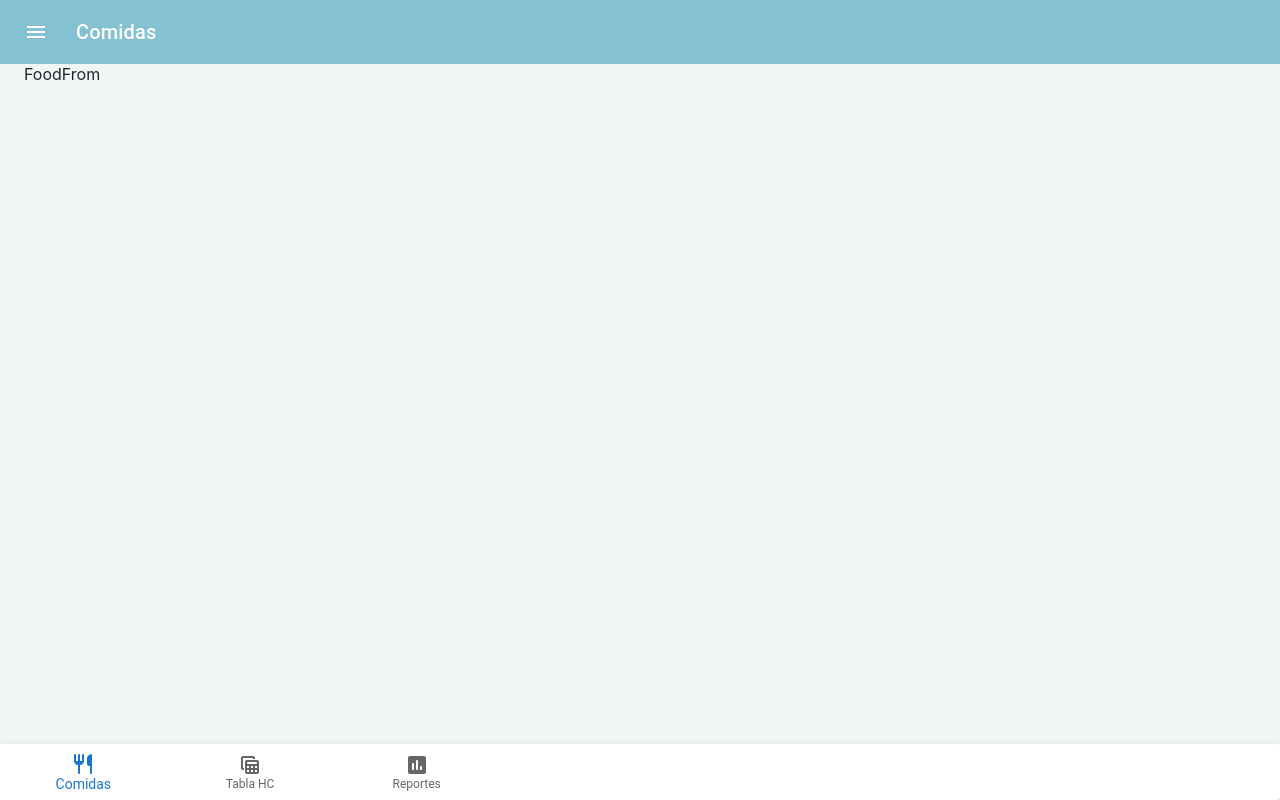
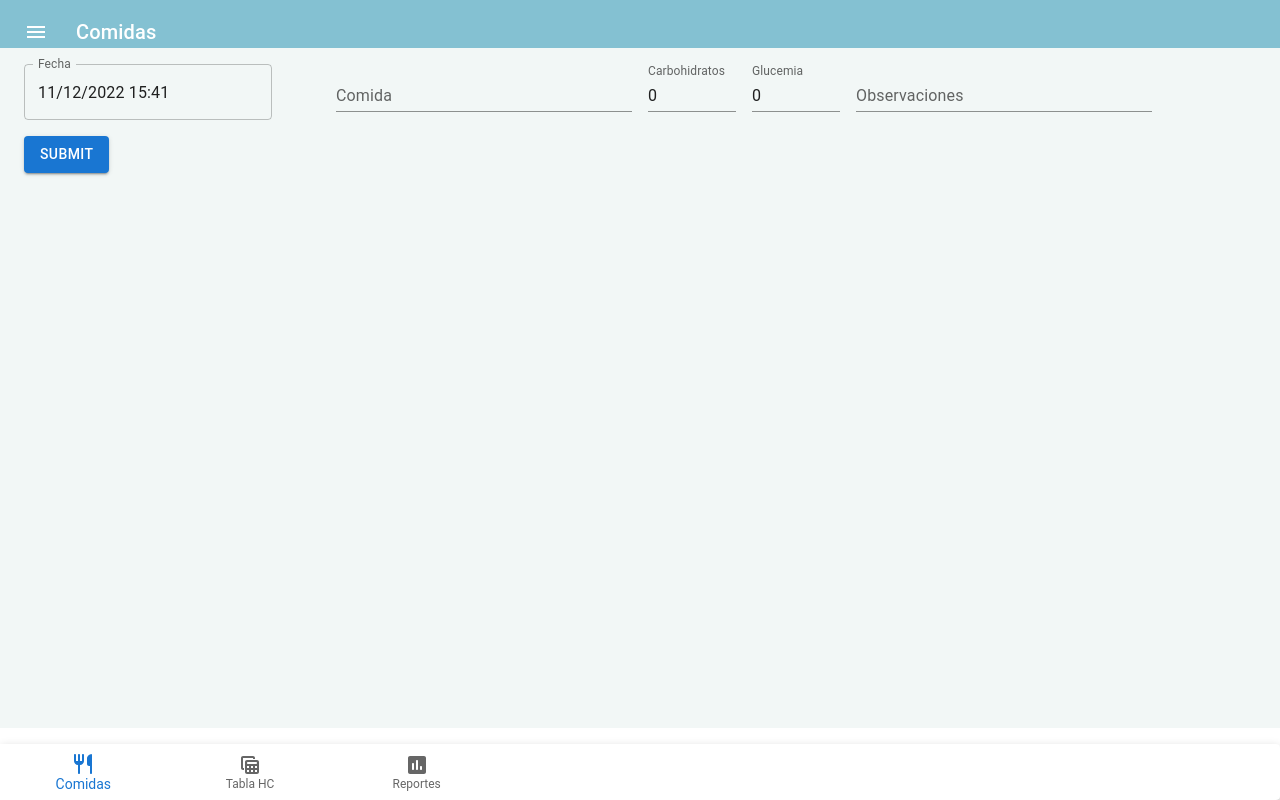
Before and after one commit to alecavallo/sharpey, a React (Create React App) app: page / in a window 1280 px wide. Built offline with nearby package versions, Linux system fonts and the light colour scheme.

Commit message:
feat: :sparkles: nueva pantalla de carga de comidas

```diff
--- a/package.json
+++ b/package.json
@@ -9,6 +9,7 @@
     "@mui/icons-material": "5.10.15",
     "@mui/lab": "5.0.0-alpha.109",
     "@mui/material": "5.10.15",
+    "@mui/x-date-pickers": "6.6.0",
     "@testing-library/jest-dom": "5.16.5",
     "@testing-library/react": "13.4.0",
     "@testing-library/user-event": "13.5.0",
--- a/src/App.tsx
+++ b/src/App.tsx
@@ -9,7 +9,7 @@ import Paper from "@mui/material/Paper";
 
 import { BrowserRouter as Router, Routes, Route } from "react-router-dom";
 
-import FoodForm from "./register/FoodFrom";
+import FoodRegistrationForm from "./register/FoodRegistrationForm";
 import CarbosTable from "./information/CarbosTable";
 import MealsReport from "./reports/MealsReport";
 import { dark, light } from "./colors";
@@ -51,7 +51,19 @@ function App() {
             }}
           >
             <Routes>
-              <Route path="/" element={<FoodForm />} />
+              <Route
+                path="/"
+                element={
+                  <FoodRegistrationForm
+                    date={""}
+                    time={""}
+                    food={""}
+                    carbohydrates={0}
+                    glucemia={0}
+                    observations={""}
+                  />
+                }
+              />
               <Route path="/carb-table" element={<CarbosTable />} />
               <Route path="/report" element={<MealsReport />} />
             </Routes>
--- a/src/register/FoodFrom.tsx
+++ b/src/register/FoodFrom.tsx
@@ -1,5 +1,73 @@
+import { Box, Button, Grid } from "@mui/material";
 import React from "react";
 
 export default function FoodFrom() {
-  return <div>FoodFrom</div>;
+  return (
+    <Box>
+      <h3>Registro de comidas</h3>
+      <form>
+        <Grid container spacing={2}>
+          <Grid item sm={1} xs={4}>
+            fecha
+          </Grid>
+          <Grid item sm={1} xs={4}>
+            hora
+          </Grid>
+          <Grid item sm={3} xs={12}>
+            comida
+          </Grid>
+          <Grid item sm={1} xs={4}>
+            glucemia
+          </Grid>
+          <Grid item sm={1}>
+            Carbohidratos
+          </Grid>
+          <Grid item sm={3}>
+            Observaciones
+          </Grid>
+          <Grid item sm={1}>
+            Acciones
+          </Grid>
+        </Grid>
+        <Grid container spacing={2}>
+          <Grid item sm={1} xs={4}>
+            17/07/1982
+          </Grid>
+          <Grid item sm={1} xs={4}>
+            15:00
+          </Grid>
+          <Grid item sm={3} xs={12}>
+            1 Milanesa, 1 taza de papas firtas. 2 bochas de helado
+          </Grid>
+          <Grid item sm={1} xs={4}>
+            129
+          </Grid>
+          <Grid item sm={1}>
+            75
+          </Grid>
+          <Grid item sm={3}>
+            Eiusmod fugiat magna proident nostrud mollit aliqua ea qui sint.
+            Elit sint quis dolor culpa velit nulla labore consectetur sint
+            aliquip sunt dolore aute. Dolor aliqua mollit dolore duis proident
+            sint nostrud culpa ea pariatur elit quis do. Aliqua cillum culpa
+            veniam do minim amet cupidatat id laborum commodo irure aliqua
+            mollit. Dolore culpa eu eiusmod sint est qui enim mollit nulla
+            cillum incididunt magna elit.
+          </Grid>
+          <Grid container spacing={2} item sm={2}>
+            <Grid item xs={4}>
+              <Button variant="contained" size="small">
+                A
+              </Button>
+            </Grid>
+            <Grid item xs={4}>
+              <Button variant="contained" size="small">
+                B
+              </Button>
+            </Grid>
+          </Grid>
+        </Grid>
+      </form>
+    </Box>
+  );
 }
--- /dev/null
+++ b/src/register/FoodRegistrationForm.tsx
@@ -0,0 +1,147 @@
+import React, { FormEvent, useState } from "react";
+
+import { Alert, Box, Button, Grid, Snackbar, TextField } from "@mui/material";
+import { LocalizationProvider, DateTimePicker } from "@mui/x-date-pickers";
+import { deDE } from "@mui/x-date-pickers/locales";
+
+import { AdapterMoment } from "@mui/x-date-pickers/AdapterMoment";
+import { Moment } from "moment";
+import moment from "moment";
+import "moment/locale/es";
+
+/* import 'dayjs/locale/de';
+import 'dayjs/locale/en-gb';
+import 'dayjs/locale/zh-cn'; */
+
+interface FormDataProps {
+  date: string;
+  time: string;
+  food: string;
+  carbohydrates: number;
+  glucemia: number;
+  observations: string;
+}
+const locales = ["en-us", "en-gb", "es-Es"];
+
+type LocaleKey = typeof locales[number];
+const FoodRegistrationForm = (props: FormDataProps) => {
+  const [date, setDate] = React.useState<Moment | null>(moment());
+  const [locale, setLocale] = useState<LocaleKey>("es-es");
+  const [food, setFood] = useState(props.food);
+  const [carbohydrates, setCarbohydrates] = useState(props.carbohydrates);
+  const [glucemia, setGlucemia] = useState(props.glucemia);
+  const [observations, setObservations] = useState(props.observations);
+  const [open, setOpen] = useState(false);
+
+  const handleChange = (event: React.ChangeEvent<HTMLInputElement>) => {
+    const { name, value } = event.target;
+    switch (name) {
+      case "food":
+        setFood(value);
+        break;
+      case "carbohydrates":
+        setCarbohydrates(parseInt(value));
+        break;
+      case "glucemia":
+        setGlucemia(parseInt(value));
+        break;
+      case "observations":
+        setObservations(value);
+        break;
+
+      default:
+        break;
+    }
+  };
+
+  const handleClose = (
+    event: React.SyntheticEvent | Event,
+    reason?: string
+  ) => {
+    if (reason === "clickaway") {
+      return;
+    }
+    setOpen(false);
+  };
+  const handleSubmit = (event: FormEvent) => {
+    event.preventDefault();
+    setOpen(true);
+  };
+
+  return (
+    <Box component="form" noValidate autoComplete="off">
+      <Grid container spacing={2}>
+        <Grid item sm={3} xs={4}>
+          <LocalizationProvider
+            dateAdapter={AdapterMoment}
+            adapterLocale={locale}
+            localeText={
+              deDE.components.MuiLocalizationProvider.defaultProps.localeText
+            }
+          >
+            <DateTimePicker
+              label="Fecha"
+              value={date}
+              onChange={(newValue) => setDate(newValue)}
+            />
+          </LocalizationProvider>
+        </Grid>
+        <Grid item sm={3} xs={4}>
+          <TextField
+            id="standard-basic"
+            label="Comida"
+            variant="standard"
+            value={food}
+            onChange={handleChange}
+            fullWidth
+          />
+        </Grid>
+        <Grid item sm={1} xs={4}>
+          <TextField
+            id="standard-basic"
+            label="Carbohidratos"
+            variant="standard"
+            value={carbohydrates}
+            onChange={handleChange}
+          />
+        </Grid>
+        <Grid item sm={1} xs={4}>
+          <TextField
+            id="standard-basic"
+            label="Glucemia"
+            variant="standard"
+            value={glucemia}
+            onChange={handleChange}
+          />
+        </Grid>
+        <Grid item sm={3} xs={4}>
+          <TextField
+            id="standard-basic"
+            label="Observaciones"
+            variant="standard"
+            value={observations}
+            onChange={handleChange}
+            fullWidth
+          />
+        </Grid>
+        <Grid item sm={12} xs={12}>
+          <Button
+            variant="contained"
+            color="primary"
+            type="submit"
+            onClick={handleSubmit}
+          >
+            Submit
+          </Button>
+        </Grid>
+      </Grid>
+      <Snackbar open={open} autoHideDuration={6000} onClose={handleClose}>
+        <Alert onClose={handleClose} severity="success" sx={{ width: "100%" }}>
+          This is a success message!
+        </Alert>
+      </Snackbar>
+    </Box>
+  );
+};
+
+export default FoodRegistrationForm;
```
Also changed, not shown: 1 other file (tests, documents, lock files or other folders).
